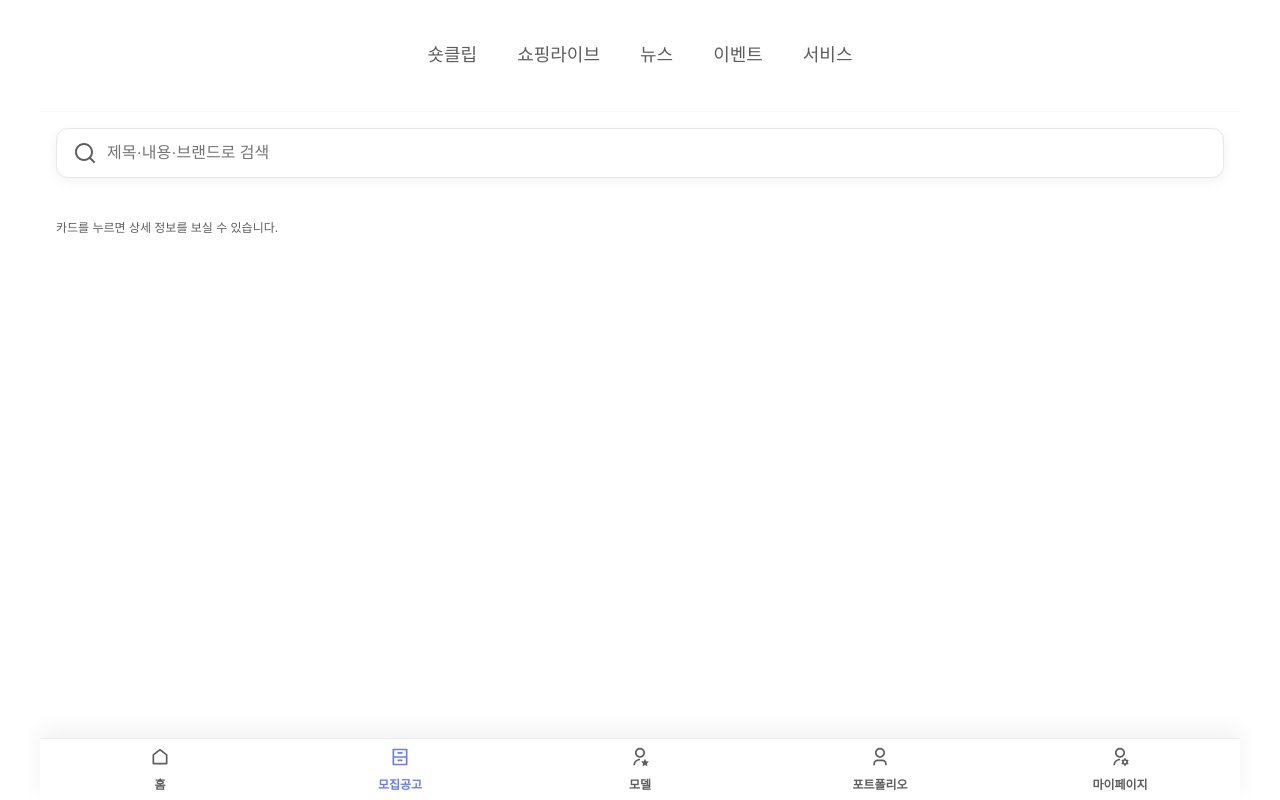
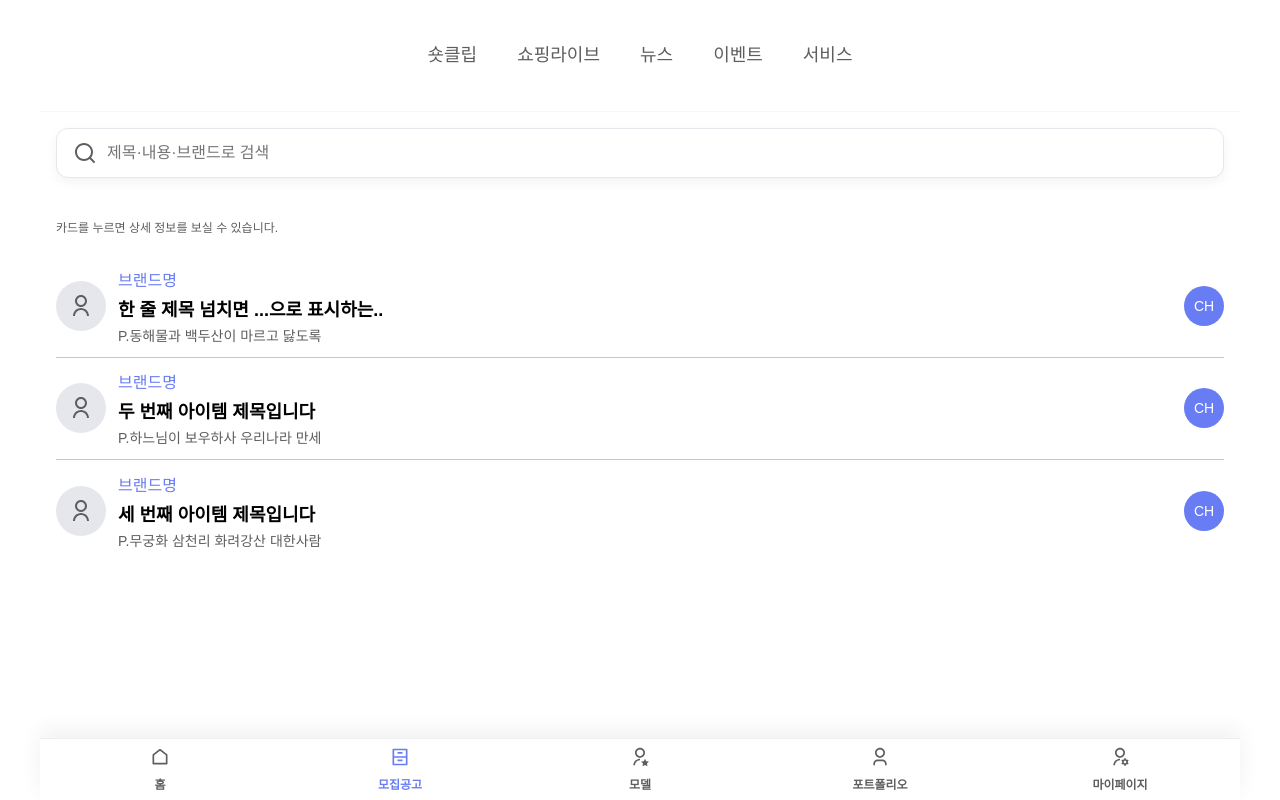
Before and after one commit to livbee-project/front-end-react, a React (Vite) app in the folder livbee-project/: page /campaigns in a window 1280 px wide. Built offline with nearby package versions, Linux system fonts and the light colour scheme; a web font is replaced by a local one.

Commit message:
251105 > front-end > react > 모집공고 > DividedList, DividedListItem, CampaignCard를 이용하여 목록 리스트 적용

```diff
--- a/livbee-project/src/presentation/components/DividedListItem.tsx
+++ b/livbee-project/src/presentation/components/DividedListItem.tsx
@@ -2,12 +2,14 @@ import React from 'react';
 
 /**
  * DividedListItem이 받을 props 타입을 정의합니다.
- * @param children - 아이템 내부에 렌더링될 React 노드 (예: 텍스트, 이미지)
+ * @param children - 아이템 내부에 렌더링될 React 노드
  * @param onTap - 아이템 클릭 시 실행될 함수 (선택)
+ * @param style - (추가) 부모로부터 커스텀 CSS 스타일을 받기 위한 prop
  */
 interface DividedListItemProps {
   children: React.ReactNode;
   onTap?: () => void;
+  style?: React.CSSProperties; // <-- (수정) style prop 추가
 }
 
 /**
@@ -17,16 +19,20 @@ interface DividedListItemProps {
 const DividedListItem: React.FC<DividedListItemProps> = ({
   children,
   onTap,
+  style, // <-- (수정) style prop 받기
 }) => {
+  // (수정) 기본 스타일과 전달받은 style prop을 병합합니다.
+  const itemStyle: React.CSSProperties = {
+    // Flutter 원본의 padding
+    padding: '12px 0',
+    cursor: onTap ? 'pointer' : 'default',
+    ...style, // <-- (수정) 전달받은 style을 여기에 적용 (e.g., borderBottom: 'none')
+  };
+
   return (
     <div
       onClick={onTap}
-      style={{
-        // Flutter 원본의 padding: EdgeInsets.symmetric(vertical: 12.0)
-        padding: '12px 0',
-        // onTap 함수가 있으면 클릭 가능하도록 커서 변경
-        cursor: onTap ? 'pointer' : 'default',
-      }}
+      style={itemStyle} // <-- (수정) 병합된 스타일 적용
     >
       {children}
     </div>
--- a/livbee-project/src/presentation/pages/campaign/CampaignsPage.tsx
+++ b/livbee-project/src/presentation/pages/campaign/CampaignsPage.tsx
@@ -1,5 +1,34 @@
 import React, { useState } from 'react';
+// (추가) 절대 경로로 필요한 공통 컴포넌트들을 임포트합니다.
 import SearchInput from '@/presentation/components/SearchInput';
+import CampaignCard from '@/presentation/components/CampaignCard';
+import DividedList from '@/presentation/components/DividedList';
+import DividedListItem from '@/presentation/components/DividedListItem';
+
+/**
+ * (추가) 리스트 렌더링을 위한 임시 목업 데이터
+ * (디자인 이미지 참고)
+ */
+const MOCK_CAMPAIGNS = [
+  {
+    id: 1,
+    brandName: '브랜드명',
+    title: '한 줄 제목 넘치면 ...으로 표시하는..',
+    content: 'P.동해물과 백두산이 마르고 닳도록',
+  },
+  {
+    id: 2,
+    brandName: '브랜드명',
+    title: '두 번째 아이템 제목입니다',
+    content: 'P.하느님이 보우하사 우리나라 만세',
+  },
+  {
+    id: 3,
+    brandName: '브랜드명',
+    title: '세 번째 아이템 제목입니다',
+    content: 'P.무궁화 삼천리 화려강산 대한사람',
+  },
+];
 
 const CampaignsPage: React.FC = () => {
   const [searchQuery, setSearchQuery] = useState('');
@@ -18,33 +47,46 @@ const CampaignsPage: React.FC = () => {
         onSearchSubmit={handleSearchSubmit}
       />
 
-      {/* --- (추가) 안내 텍스트 --- */}
-      {/*
-        Flutter 원본의 안내 문구와
-        요청하신 40px 상단 여백을 적용합니다.
-      */}
-      {/* --- (수정) 안내 텍스트 --- */}
       <p
         style={{
-          // (제거) marginTop: '40px',
-
-          // (수정) marginBlockStart를 0이 아닌 '40px'로 설정
           marginBlockStart: '40px',
-
-          // (유지) <p> 태그의 하단 마진은 0으로 유지
           marginBlockEnd: 0,
-
-          // (유지) 텍스트 스타일
           fontSize: '12px',
           color: 'var(--dark-gray)',
+          // (추가) 리스트와의 여백 20px (디자인 임의 적용)
+          marginBottom: '20px',
         }}
       >
         카드를 누르면 상세 정보를 보실 수 있습니다.
       </p>
 
+      {/* --- (추가) 모집 공고 리스트 --- */}
       {/*
-        TODO: 추후 이 아래에 공고 카드 리스트가 렌더링될 예정입니다.
+        DividedList를 사용하여 리스트를 만듭니다.
       */}
+      <DividedList>
+        {MOCK_CAMPAIGNS.map((campaign) => (
+          /*
+            DividedListItem으로 각 아이템을 감쌉니다.
+            (수정) 디자인에 구분선이 없으므로
+            borderBottom: 'none' 스타일을 추가하여 구분선을 숨깁니다.
+          */
+          <DividedListItem
+            key={campaign.id}
+            onTap={() => console.log(`Campaign ${campaign.id} 클릭`)}
+            style={{ borderBottom: 'none' }} // (추가) 구분선 숨기기
+          >
+            {/*
+              방금 생성한 CampaignCard 컴포넌트를 렌더링합니다.
+            */}
+            <CampaignCard
+              brandName={campaign.brandName}
+              title={campaign.title}
+              content={campaign.content}
+            />
+          </DividedListItem>
+        ))}
+      </DividedList>
     </div>
   );
 };
```
